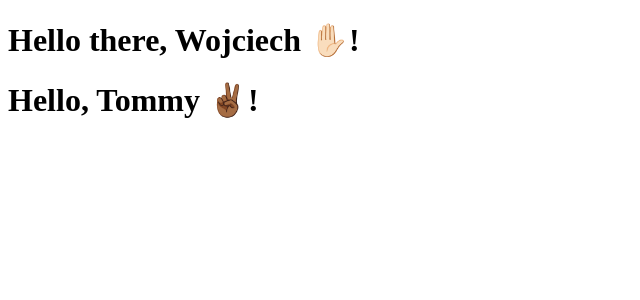
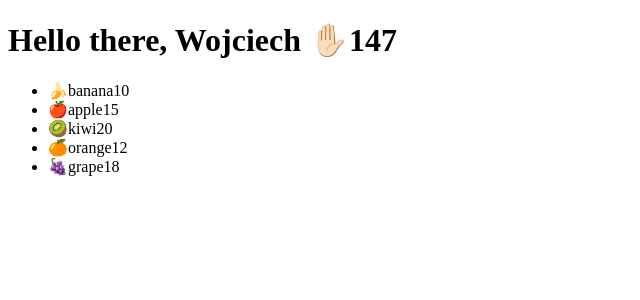
Before and after one commit to wojciech-san/react-learning, a React (Vite) app: page / in a window 1280 px wide. Shown: the top 300 px of the page, without its empty margins (0-640 px from the left). Built offline with nearby package versions, Linux system fonts and the light colour scheme.

Commit message:
finished 12-15

```diff
--- a/src/App.jsx
+++ b/src/App.jsx
@@ -1,10 +1,17 @@
+import Fruits from "./components/Fruits";
 import Hello from "./components/Hello";
 
 function App() {
+  const person = {
+    name: "Wojciech",
+    message: "Hello there, ",
+    emoji: "✋🏻",
+    seatNumbers: [1, 4, 7],
+  };
   return (
     <div className="App">
-      <Hello name="Wojciech" message="Hello there, " emoji="✋🏻" />
-      <Hello name="Tommy" message="Hello, " emoji="✌🏾" />
+      <Hello person={person} />
+      <Fruits />
     </div>
   );
 }
--- /dev/null
+++ b/src/components/Fruit.jsx
@@ -0,0 +1,9 @@
+export default function Fruit({ name, price, emoji }) {
+  return (
+    <li>
+      {emoji}
+      {name}
+      {price}
+    </li>
+  );
+}
--- /dev/null
+++ b/src/components/Fruits.jsx
@@ -0,0 +1,45 @@
+import Fruit from "./Fruit";
+export default function Fruits() {
+  //const fruits = ["banana", "apple", "kiwi", "orange", "grape"];
+  const fruits = [
+    {
+      name: "banana",
+      price: 10,
+      emoji: "🍌",
+    },
+    {
+      name: "apple",
+      price: 15,
+      emoji: "🍎",
+    },
+    {
+      name: "kiwi",
+      price: 20,
+      emoji: "🥝",
+    },
+    {
+      name: "orange",
+      price: 12,
+      emoji: "🍊",
+    },
+    {
+      name: "grape",
+      price: 18,
+      emoji: "🍇",
+    },
+  ];
+  return (
+    <div>
+      <ul>
+        {fruits.map((fruit) => (
+          <Fruit
+            key={fruit.name}
+            name={fruit.name}
+            price={fruit.price}
+            emoji={fruit.emoji}
+          />
+        ))}
+      </ul>
+    </div>
+  );
+}
--- a/src/components/Hello.jsx
+++ b/src/components/Hello.jsx
@@ -1,8 +1,9 @@
-function Hello({ name, message, emoji }) {
+function Hello(props) {
   return (
     <div>
       <h1>
-        {message} {name} {emoji}!
+        {props.person.message} {props.person.name} {props.person.emoji}
+        {props.person.seatNumbers}
       </h1>
     </div>
   );
```
